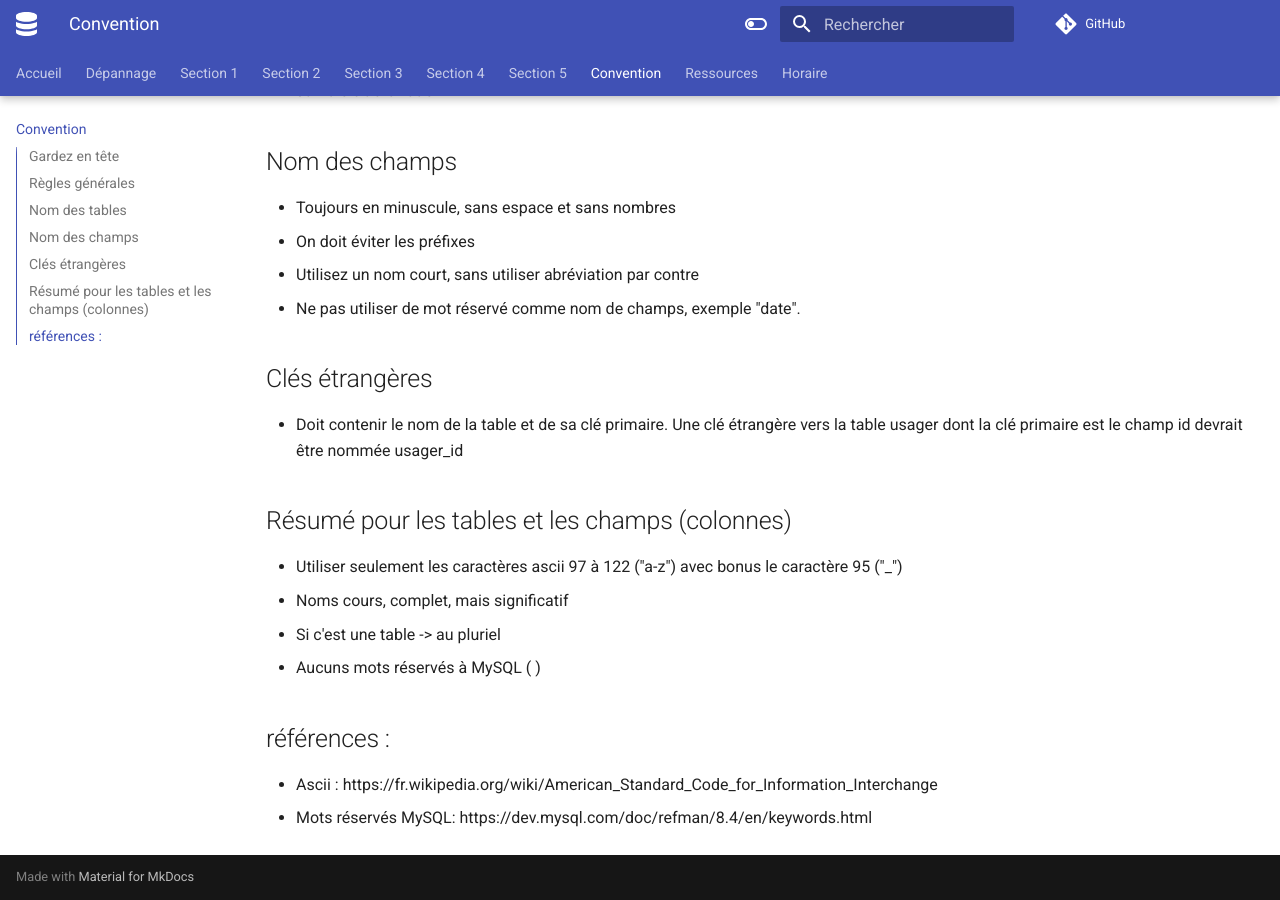
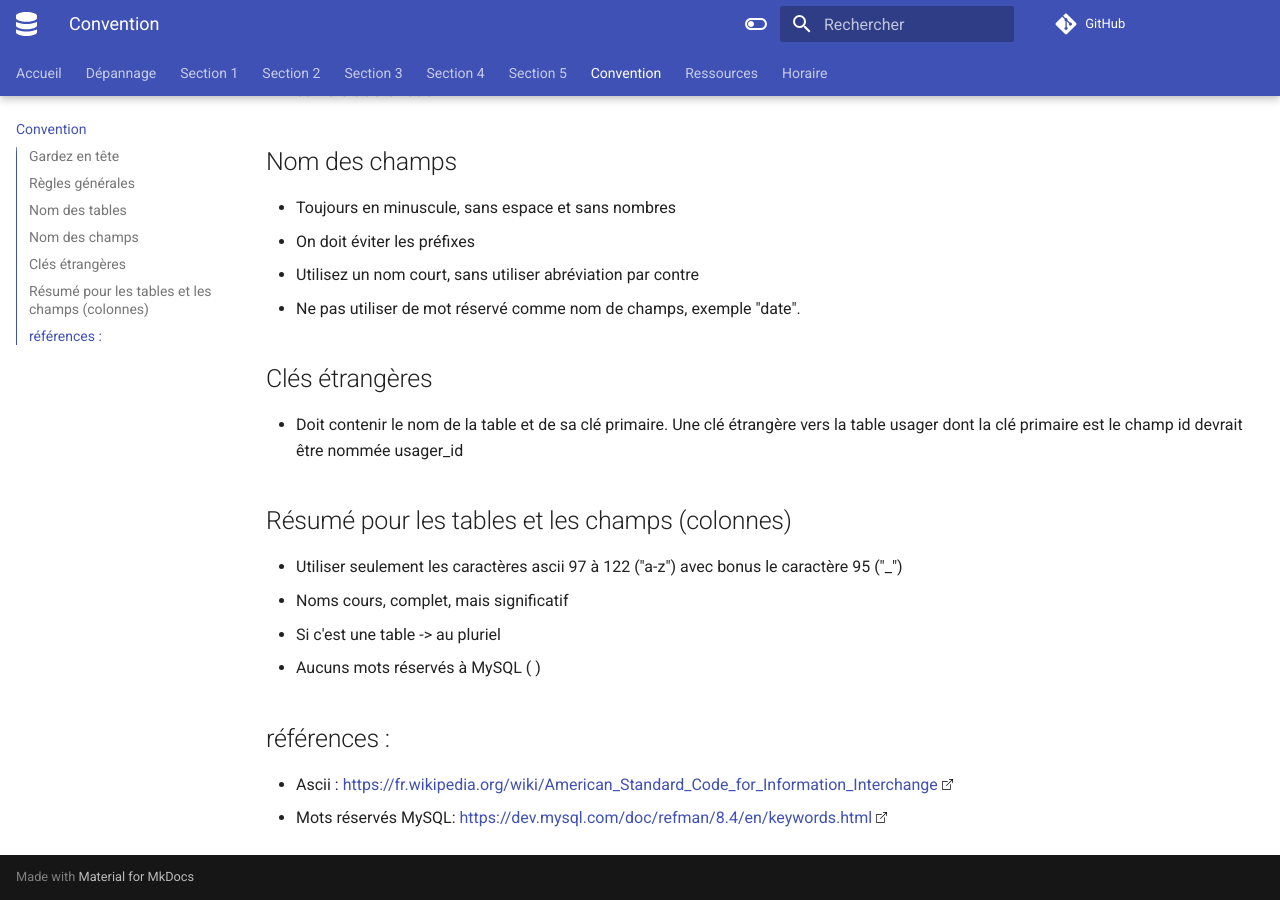
Before and after one commit to TousignantSimon-BD1/TousignantSimon-BD1.github.io, an MkDocs documentation site: the page built from docs/convention.md, in a window 1280 px wide and 900 px high, scrolled down 843 px. Built offline with MkDocs 1.6.1 and Material for MkDocs 9.7.7, drawn with Linux system fonts in a browser that asks for light colours.

```diff
--- a/docs/convention.md
+++ b/docs/convention.md
@@ -44,5 +44,5 @@ Ces règles sont **obligatoires** dans notre cours.
 - Aucuns mots réservés à MySQL ( )
 
 ##références :
-- Ascii : https://fr.wikipedia.org/wiki/American_Standard_Code_for_Information_Interchange
-- Mots réservés MySQL: https://dev.mysql.com/doc/refman/8.4/en/keywords.html
+- Ascii : <https://fr.wikipedia.org/wiki/American_Standard_Code_for_Information_Interchange>
+- Mots réservés MySQL: <https://dev.mysql.com/doc/refman/8.4/en/keywords.html>
```
